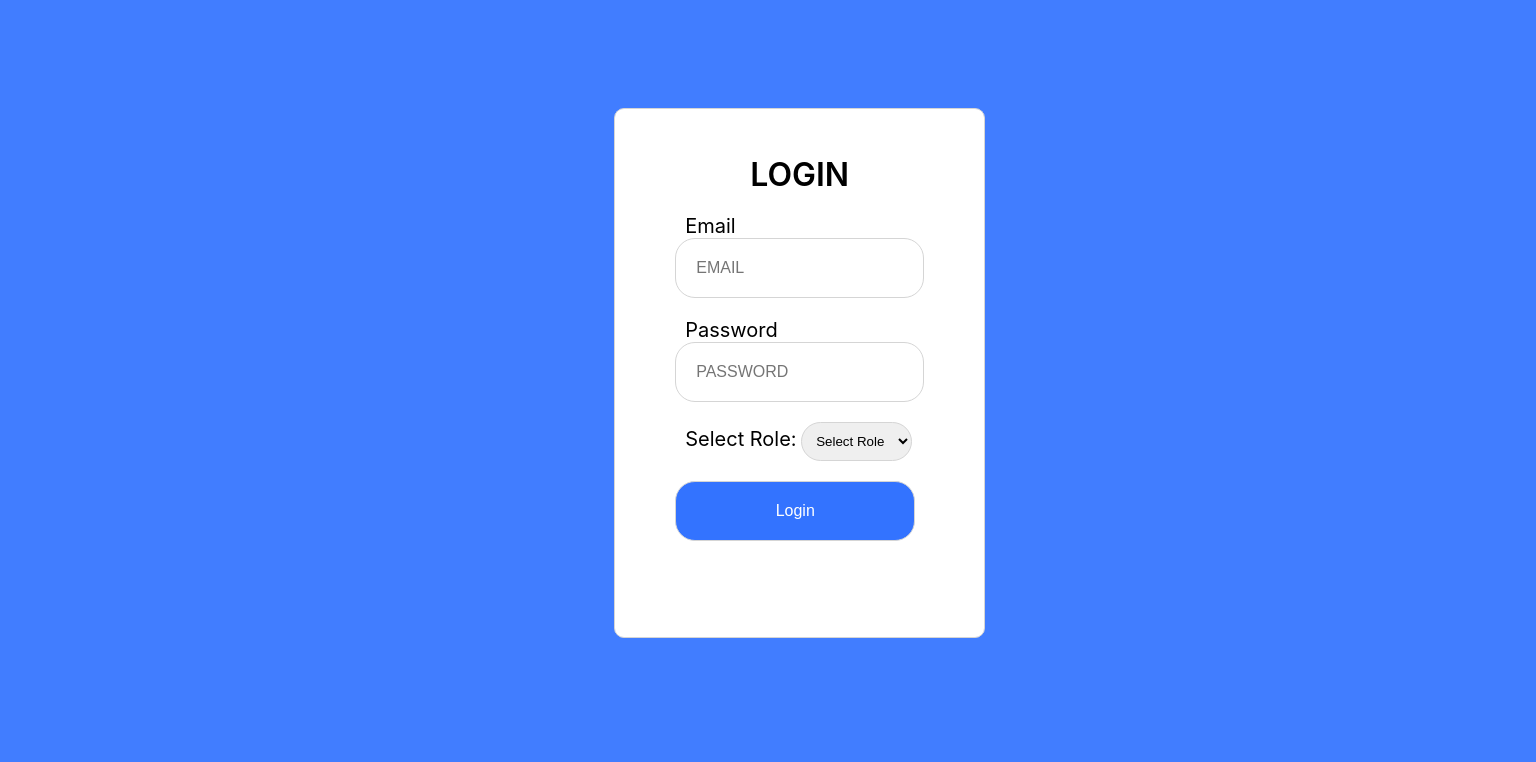
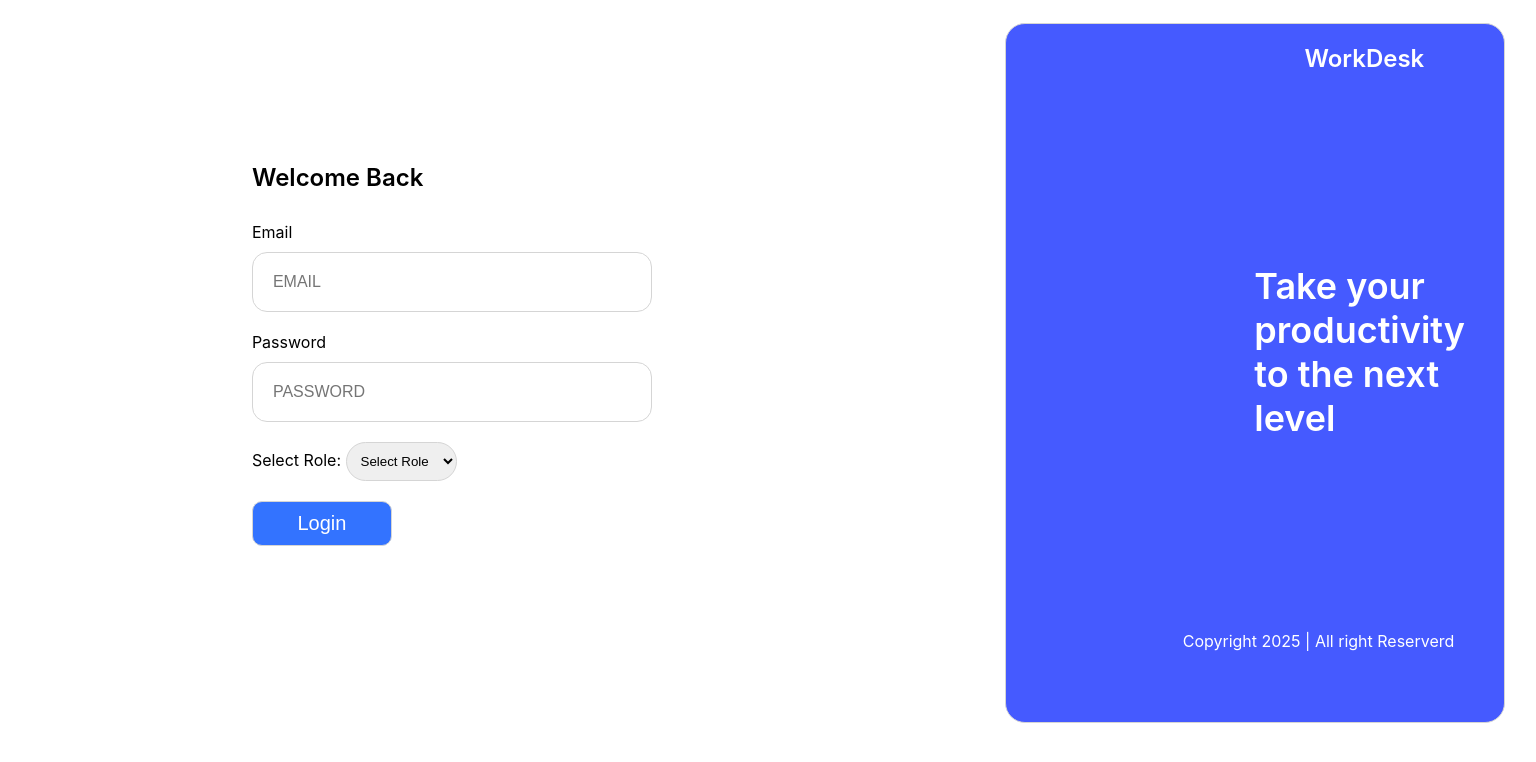
Before and after one commit to emmanuelmingo/WorkDesK, a Django app: page / in a window 1536 px wide. Shown: the top 762 px of the page. Run offline with Django 5.2, Linux system fonts and the light colour scheme.

Commit message:
Updated desigin of login page

```diff
--- a/Frontend/assets/css/style.css
+++ b/Frontend/assets/css/style.css
@@ -13,36 +13,38 @@
 @media screen and (min-width:1360px) {
     /* Login Page */
     .login-body{
-        background-color: #417dff;
+        background-color: white;
         font-family: 'Inter', sans-serif;
+        display: flex;
+        justify-content: space-between;
+        padding: 1.5% 2%;
     }
     .login{
         display: flex;
         flex-direction: column;
-        align-items: center;
-        border: 1px solid rgb(213, 213, 213);
-        border-radius: 10px;
-        background-color: white;
-        width: 20%;
-        margin: 7% 40%;
-        padding: 3% 12% 5%;
+        align-items: flex-start;
+        padding: 9.5% 15%;
     }
     .login h2{
-        font-size: 2rem;
+        font-size: 1.5rem;
         font-weight:600;
-        margin-bottom: 20px;
+        margin-bottom: 30px;
     }
     .login-form input{
+        margin-top: -10px;
         margin-bottom: 20px;
         border: 1px solid rgb(213, 213, 213);
-        border-radius: 20px;
+        border-radius: 15px;
         padding: 20px;
         font-size: 1rem;
+        width: 400px;
+    }
+    .login-form input:focus{
+        outline: rgb(28, 81, 255) solid 1px;
     }
     .login-form label{
-        font-size: 1.25rem;
-        padding-left: 10px;
-        padding-bottom: 50px;
+        font-size: 1rem;
+        display: block;
     }
     .login-form select{
         border: 1px solid rgb(213, 213, 213);
@@ -51,20 +53,44 @@
         cursor: pointer;
     }
 
-    .login-btn{
+    .login-btn input{
         margin-top: 20px;
         padding: 10px;
-        width: 240px;
+        width: 140px;
         font-size: 1.25rem;
         background-color: #3373ff;
+        border-radius: 10px;
         color: white;
         cursor: pointer;
     }
     .login-btn:hover{
         border-color: #3373ff;
     }
-    .login-form input:focus{
-        outline: none;
+    .login-footer{
+        border: 1px solid rgb(213, 213, 213);
+        border-radius: 20px;
+        background-color: color-mix(in srgb, #001eff, transparent 27%);
+        width: 500px;
+        height: 700px;
+        display: flex;
+        color: white;
+        flex-direction: column;
+        align-items: flex-end;
+        padding: 20px 50px;
+    }
+    .login-footer p,
+    .login-footer h2{
+        margin-bottom: 48%;
+    }
+    .login-footer p{
+        font-size: 1.5rem;
+        font-weight: 600;
+        padding-right: 30px;
+    }
+    .login-footer h2{
+        font-size: 2.25rem;
+        font-weight: 600;
+        width: 200px;
     }
 
     /* Messeges Styles */
@@ -371,10 +397,7 @@
         font-size: 1.5rem;
         cursor: pointer;
         align-self: flex-end;
-        border: 1px solid rgb(221, 221, 221);
-        border-radius: 45%;
         padding: 1px;
-        background-color: #eaeaea;
     }
     .modal-box h2{
         font-size: 1.5rem;
--- a/Frontend/templates/login.html
+++ b/Frontend/templates/login.html
@@ -14,23 +14,33 @@
         <div class="alert">{{ message }}</div>
     {% endfor %}
     <div class="login">
-        <h2>LOGIN</h2>
+        <h2>Welcome Back</h2>
         <form class="login-form" action="{% url 'login' %}" method="post">
             {% csrf_token %}
             <label>
-                Email<input type="email" name="email" id="email" placeholder="EMAIL" required>
+                Email
             </label><br>
+            <input type="email" name="email" id="email" placeholder="EMAIL" required><br>
             <label >
-                Password<input type="password" name="password" id="password" placeholder="PASSWORD" required>
+                Password
             </label><br>
-            <label for="role">Select Role:</label>
-            <select name="role" id="role" required>
-                <option value="" disabled selected>Select Role</option>
-                <option value="admin">Admin</option>
-                <option value="technician">Technician</option>
-            </select><br>
-            <input class="login-btn" type="submit" value="Login">
+            <input type="password" name="password" id="password" placeholder="PASSWORD" required><br>
+            <label for="role">Select Role:
+                <select name="role" id="role" required>
+                    <option value="" disabled selected>Select Role</option>
+                    <option value="admin">Admin</option>
+                    <option value="technician">Technician</option>
+                </select><br>
+            </label>
+            <div class="login-btn">
+                <input type="submit" value="Login">
+            </div>
         </form>
+    </div>
+    <div class="login-footer">
+        <p>WorkDesk</p>
+        <h2>Take your productivity to the next level</h2>
+        <span>Copyright 2025 | All right Reserverd</span>
     </div>
     <script src="{% static 'js/message.js' %}"></script>
 </body>
```
